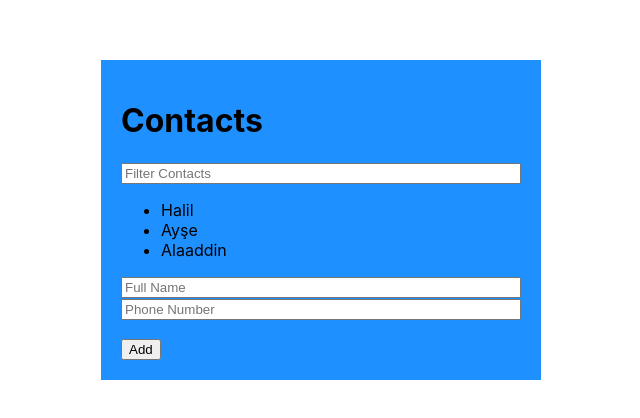
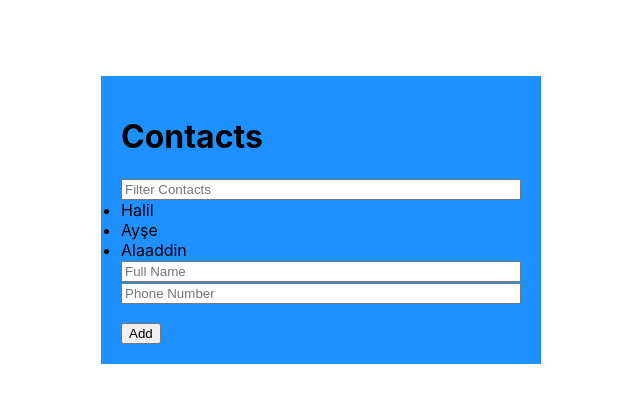
Before and after one commit to onursimsekkk/contacts-app-react, a React (Create React App) app: page / in a window 1280 px wide. Shown: the part 180-598 px from the top of the page, without its empty margins (319-959 px from the left). Built offline with nearby package versions, Linux system fonts and the light colour scheme.

Commit message:
Add list style

```diff
--- a/src/components/Contacts/styles.css
+++ b/src/components/Contacts/styles.css
@@ -9,3 +9,8 @@ input {
   box-sizing: border-box;
   -webkit-box-sizing: border-box;
 }
+
+ul, li {
+  margin: 0;
+  padding: 0
+}
```
